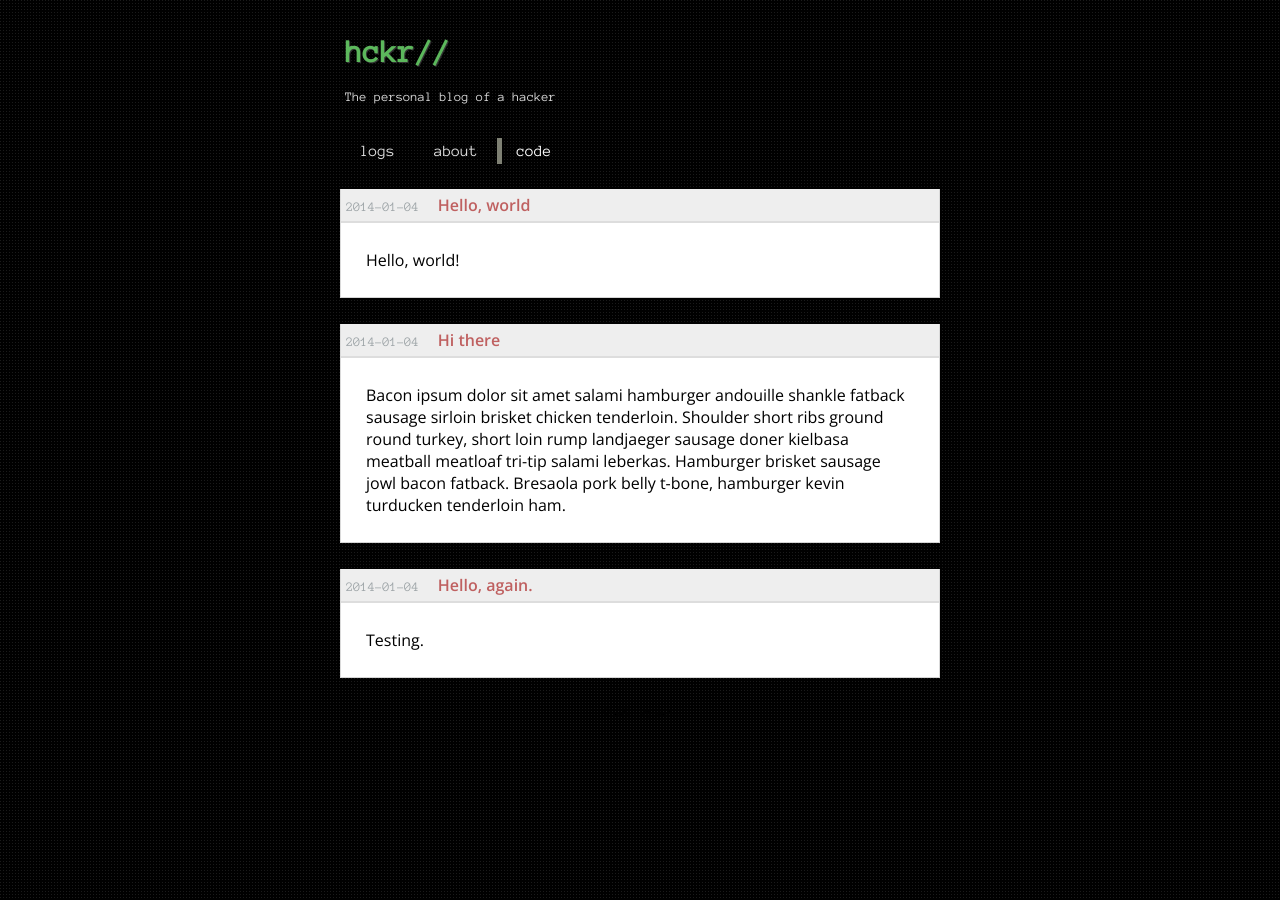
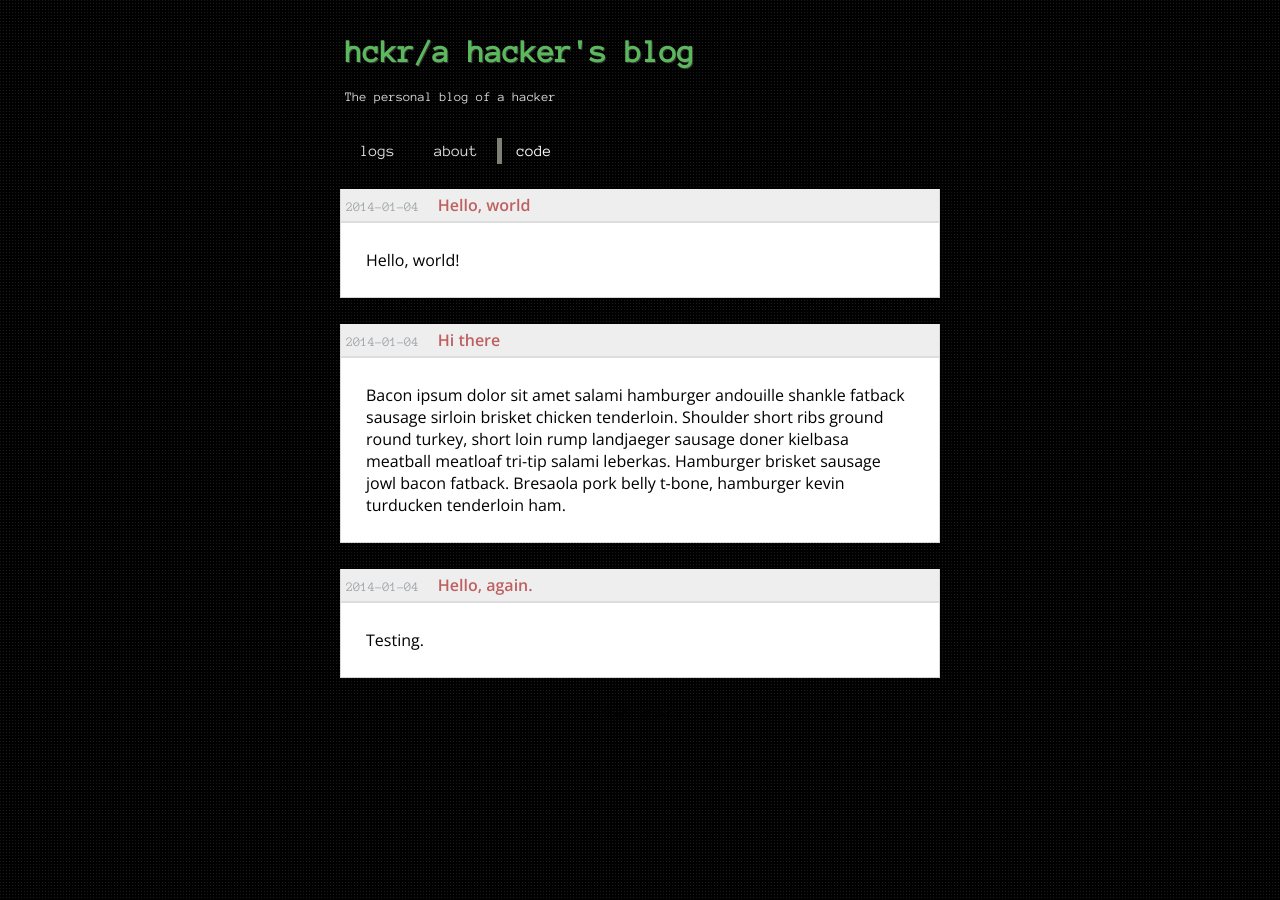
Before and after one commit to bitjockey42/astrohckr.github.io, a Jekyll site: the page built from index.md, in a window 1280 px wide. Built offline with Jekyll 4.4.1, drawn with Linux system fonts in a browser that asks for light colours.

Commit message:
Customize the header based on the page type

```diff
--- a/_includes/header.html
+++ b/_includes/header.html
@@ -9,7 +9,16 @@
 <header>
   <div class="header">
     <h1 class="header-site-title">
-      {{ site.title }}/{{ page.slug }}/{{ page.date|date: "%Y-%m-%d" }}{{ page.ext_display}}
+
+      {% case page.type %}
+        {% when 'index' %}
+          ls {{ site.title }}/{{ page.slug }}/
+        {% when 'single' %}
+          less {{ page.date|date: "%Y-%m-%d" }}{{ page.ext_display}}
+        {% else %}
+          {{ site.title }}/{{ page.title }}
+      {% endcase %}
+
     </h1>
     <span class="header-site-tagline">{{ site.tagline }}</span>
   </div>
--- a/_layouts/blog.html
+++ b/_layouts/blog.html
@@ -1,6 +1,7 @@
 ---
 layout: default
 slug: logs
+type: index
 ---
 
 <div class="blog-index">
--- a/_layouts/post.html
+++ b/_layouts/post.html
@@ -1,6 +1,7 @@
 ---
 layout: default
 slug: logs
+type: single
 ext_display: .log
 ---
 
```
